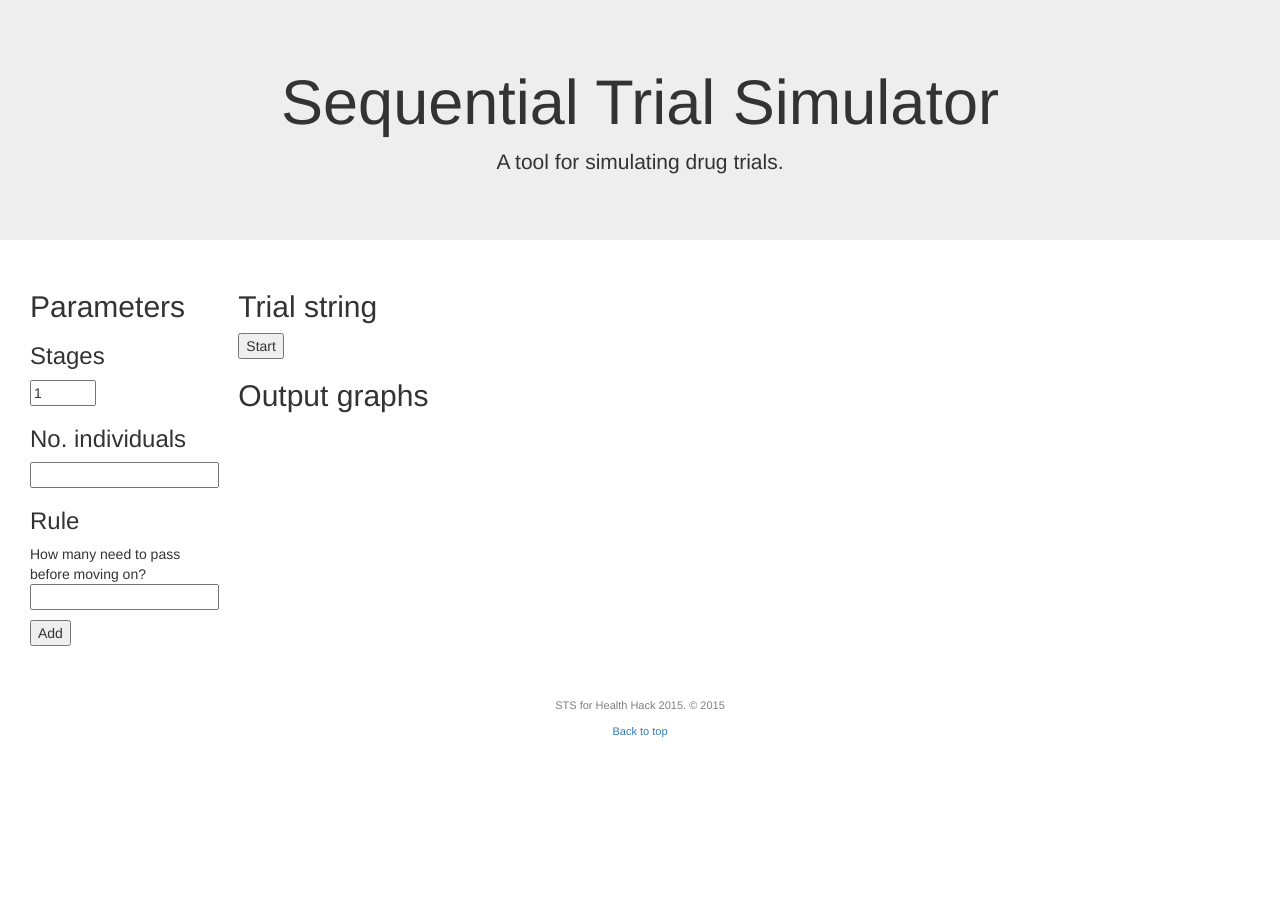
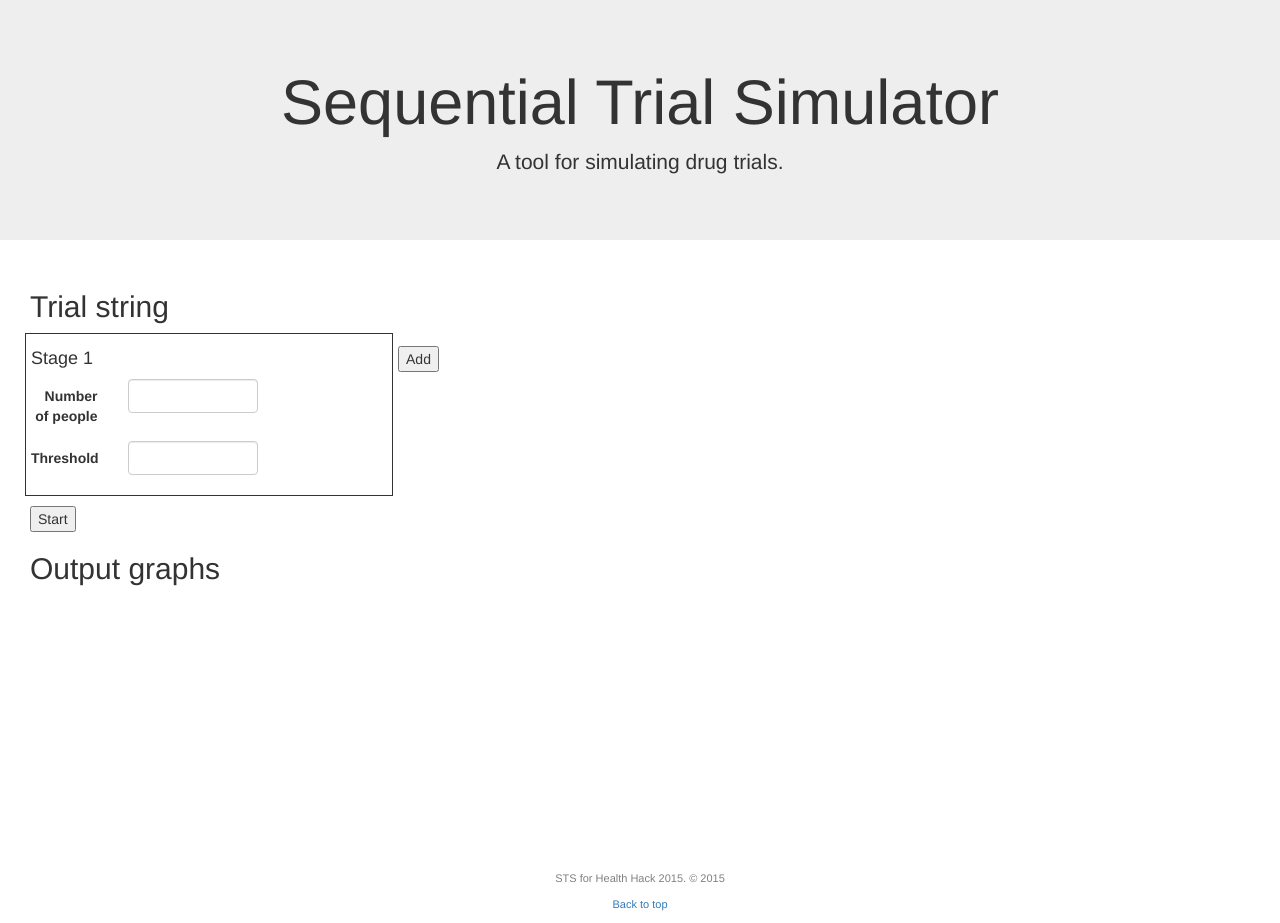
Before and after one commit to nm-t/STS, a website: page index.html in a window 1280 px wide. Before the commit the page ends 800 px from the top, so only its background shows below. Drawn offline with nearby package versions, Linux system fonts and the light colour scheme.

Commit message:
Change UI to add rules through a button Add html5 form validation

```diff
--- a/index.html
+++ b/index.html
@@ -24,38 +24,26 @@
 
 	<div class="container-fluid">
 		<div class="row-fluid">
-			<div class="col-sm-2" id="input">
-				<h2>Parameters</h2>
-				<!-- TODO: uses lists -->
-				<ul class="list-unstyled">
-					<li><h3>Stages</h3>
-						<!-- TODO: min/max vals -->
-						<input type="number" id='stageNum' name="stageNum" value="1" min="1" max="100">
-					</li>
+			<div id="message"></div>
 
-					<li><h3>No. individuals</h3>
-						<input type="number" min="0">
-					</li>
 
-					<li><h3>Rule</h3>
-						<!-- TODO: tooltips for how to use Rule -->
-						How many need to pass before moving on?<br>
-						<input type="number">
-					</li>
-				</ul>
-					<button id="addStage">Add</button>
-			</div>
+		<div class="col-sm-12" id="trialString">
+			<form id="trialDesign" class="form-horizontal"
+			    data-fv-framework="bootstrap"
+			    data-fv-icon-valid="glyphicon glyphicon-ok"
+			    data-fv-icon-invalid="glyphicon glyphicon-remove"
+			    data-fv-icon-validating="glyphicon glyphicon-refresh">
 
-		<div class="col-sm-10" id="trialString">
 				<h2>Trial string</h2>
 				<ul id="trialSim" class="list-inline"></ul>
 				<button id="start">Start</button>
+			</form>
 		</div>
 
 
 		<!-- Output graphs div -->
 		<div class="row-fluid">
-			<div class="col-sm-10" id="output">
+			<div class="col-sm-12" id="output">
 				<h2>Output graphs</h2>
 
 				<div class="col-sm-5" id="area1">
--- a/src/webScript.js
+++ b/src/webScript.js
@@ -1,30 +1,73 @@
+
+
 $( document ).ready(function() {
 	var stageNum = 1;
+
+    var emptyFieldAlert = function(message) {
+        var fullErrorMessage  = "<div class=\"alert alert-warning\"><a href='#' class='close' data-dismiss='alert' aria-label='close'>&times;</a>"+ message+"</div>";
+        $("#message").html(fullErrorMessage);
+    }
+
+    var addStage = function() {
+        $("#addrule").remove();
+        var newStage = "<li class='stage'><h4>Stage " + stageNum + "</h4>" +'<div class="form-group">\
+        <label class="col-xs-3 control-label">Number of people</label><div class="col-xs-5">\
+                <input type="number" class="form-control people"\
+                    required\
+                    data-fv-notempty-message="Number of people is required" />\
+            </div>\
+        </div>' + '<div class="form-group">\
+        <label class="col-xs-3 control-label">Threshold</label>\
+            <div class="col-xs-5">\
+                <input type="number" class="form-control threshold"\
+                    required\
+                    data-fv-notempty-message="A threshhold is required, and must be at most the total number of people in the trial so far" />\
+            </div>\
+        </div></li>';
+
+
+        $("#trialSim").append(newStage);
+        var newButton = "<li id='addrule'><input type='button' value='Add'></li>";
+        $("#trialSim").append(newButton);
+        stageNum += 1;
+
+        $("#addrule").on('click', function() {
+            addStage();
+        });
+    };
+
     $("#addStage").on('click', function() {
+        addStage();
+    });
 
-    	var newStage = "<li class='stage'><h4>Stage " + stageNum + "</h4>Number of people <form class='stageForm'><input type='number' class='people' min='0' style='width:50px'><br>Rule <input type='number' class='rule' min='0' style='width:50px'></form></li>"
-        $("#trialSim").append(newStage);
-        stageNum += 1
-    });
-    $("#start").on('click',function(){
+    $("#start").on('click',function(e){
     		//get values out of user input boxes
+            var allFieldsOk = true;
+            $(".people").each(function(index) {
+                allFieldsOk = (this.checkValidity()) && allFieldsOk;
+            });
+
+            if (!allFieldsOk) {
+                //e.preventDefault();
+                return;
+            }
+
     		var values = [];
+
     		var peopleArray = $('.people').toArray().map(function(people) { return parseInt($(people).val()); });
-    		var ruleArray = $('.rule').toArray().map(function(rule) { return parseInt($(rule).val()); });
+    		var ruleArray = $('.threshold').toArray().map(function(threshold) { return parseInt($(threshold).val()); });
     		var sumPeople = 0;
     		var i;
-    		var allFieldsOk = true;
+
+            if (peopleArray.length===0 || ruleArray.length===0){
+                allFieldsOk=false;
+            }
     		//checking if any boxes are empty if the rule exceeds the total participants at any point
     		for (i = 0; i<peopleArray.length; i++){
-    			if (!peopleArray[i] || !ruleArray[i]){
+    			if (peopleArray[i]===0 || ruleArray[i]===0){
     				allFieldsOk = false;
-    				//alert saying that a box is empty
+    			}
 
-                    // Data validation to check for empty fields
-                    $(document).ready(function() {
-                        $('.stage').formValidation();
-                    });
-    			}
     			sumPeople += peopleArray[i];
 
     			if (ruleArray[i]>sumPeople) {
@@ -33,8 +76,7 @@ $( document ).ready(function() {
     			}
     		}
     		if (allFieldsOk){
-
-    			//TODO get weights input from user, to weight the trials of different true effectiveness
+                //TODO get weights input from user, to weight the trials of different true effectiveness
     			var inputData = R.zip(peopleArray, ruleArray);
     			inputData = R.map(function (tuple) { return { numPeople: tuple[0], passThreshold: tuple[1] }; },inputData);
 				//at this point, we are ready to call createGrid on inputData
@@ -46,7 +88,8 @@ $( document ).ready(function() {
 				graphTrGivenS(graphDataGivenTrue);
 
     		}
+            e.preventDefault();
+    });
 
-
-    });
+    addStage();
 });
```
